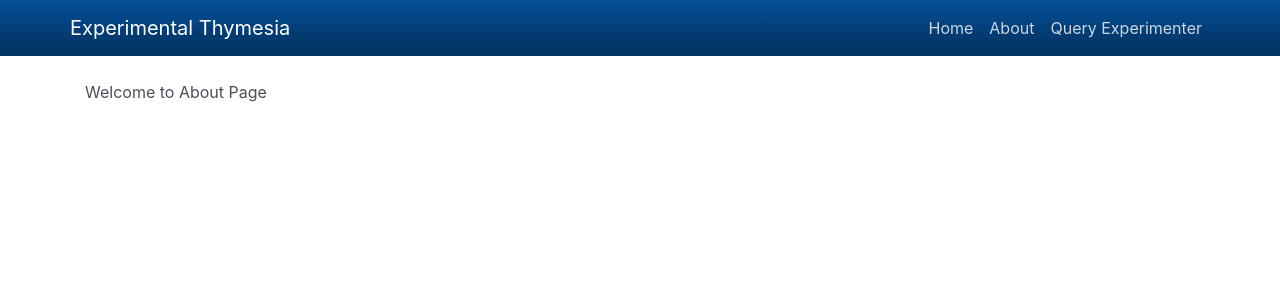
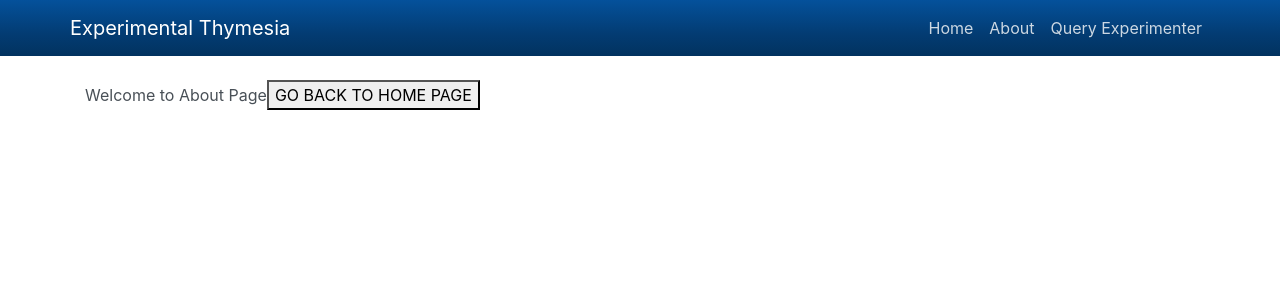
Before and after one commit to mmkvdev/NextJS_Experimentation, a Next.js app: page /about in a window 1280 px wide. Shown: the top 300 px of the page. Built offline with nearby package versions, Linux system fonts and the light colour scheme.

Commit message:
Update: Router Push Experimentation

```diff
--- a/pages/about.js
+++ b/pages/about.js
@@ -1,10 +1,11 @@
 import Layout from '../components/Layout';
-
+import Router from 'next/router';
 const About = () => {
     return (
         <Layout>
             <div>
                 Welcome to About Page
+                <button onClick={() => Router.push('/')}>GO BACK TO HOME PAGE</button>
             </div>
         </Layout>
     );
```
